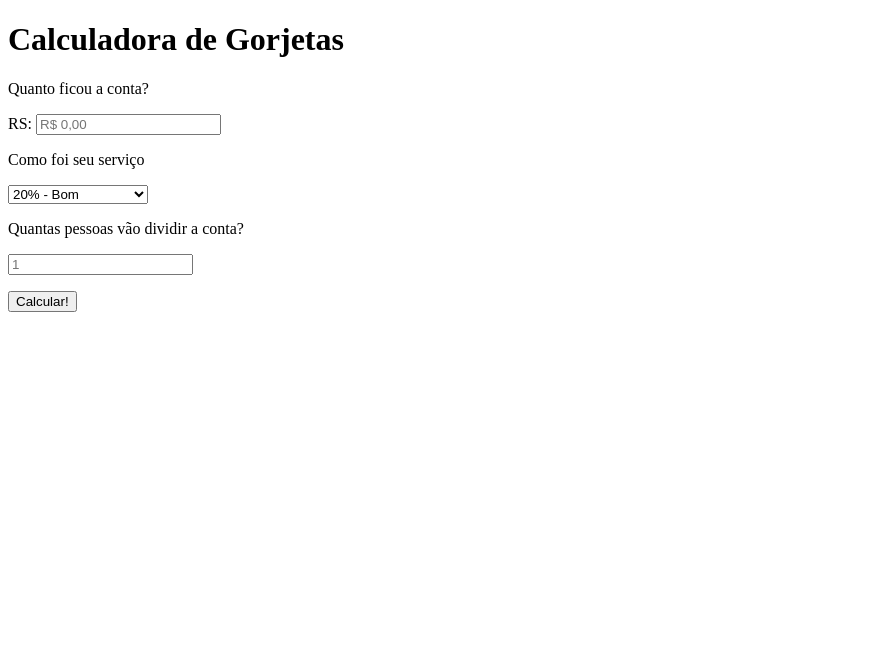
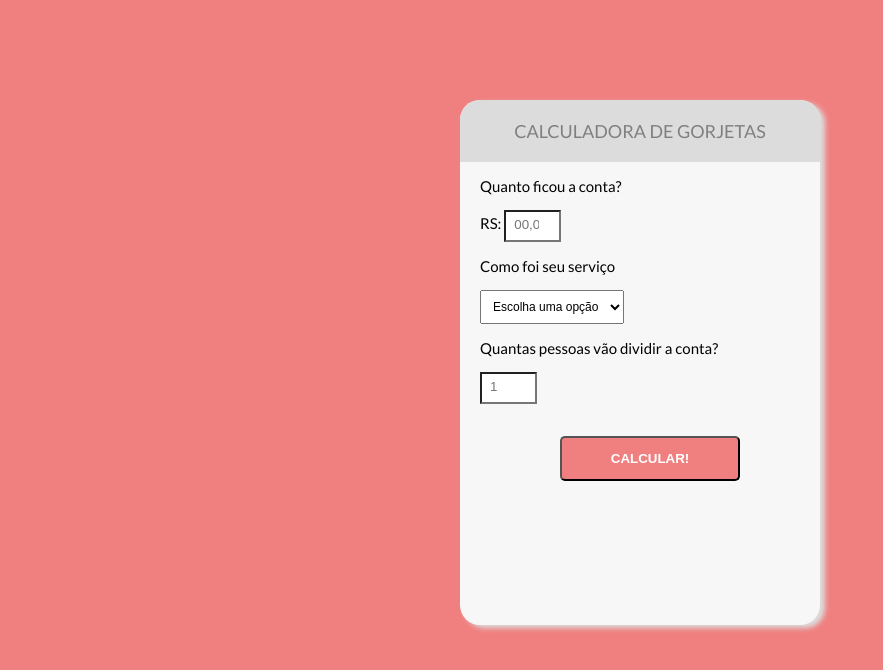
Before and after one commit to emanuelsantossouza/Javascript-CaixaTroco, a plain HTML site: page index.html in a window 1280 px wide. Shown: the whole page, without its empty margins (0-883 px from the left). Drawn offline with Linux system fonts and the light colour scheme.

Commit message:
Aula 2 | Parte Visual HTML e CSS Prontas!

```diff
--- a/index.html
+++ b/index.html
@@ -5,21 +5,29 @@
     <meta charset="UTF-8">
     <meta name="viewport" content="width=device-width, initial-scale=1.0">
     <title>Gorjetas</title>
+    <link rel="stylesheet" href="style.css">
+
+    <!-- Google Fonts -->
+    <link rel="preconnect" href="https://fonts.googleapis.com">
+    <link rel="preconnect" href="https://fonts.gstatic.com" crossorigin>
+    <link href="https://fonts.googleapis.com/css2?family=Inter:wght@400;500&family=Lato:ital,wght@0,100;0,300;0,400;0,700;0,900;1,100;1,300;1,400;1,700;1,900&family=Lilita+One&display=swap"
+    rel="stylesheet">
 </head>
 
 <body>
+    <div id="container">
         <div>
-        <h1>Calculadora de Gorjetas</h1>
+            <h1 class="title">Calculadora de Gorjetas</h1>
         </div>
 
         <div>
-        <form action="" method="get">
+            <form class="tipsForms" action="" method="get">
                 <label for="bill">
                     <p>Quanto ficou a conta?</p>
                 </label>
 
-            <p>RS:
-                <input type="number" name="bill" id="bill" placeholder="R$ 0,00" required>
+                <p >RS:
+                    <input class="formInput" type="number" name="bill" id="bill" placeholder="00,00" required>
                 </p>
 
                 <label for="serveQual" id="serveQual">
@@ -27,10 +35,10 @@
                 </label>
 
                 <p>
-                <select name="serveQual">
+                    <select name="serveQual" class="formSelect">
                         <option disabled selected value="0">Escolha uma opção</option>
                         <option value="0.3">30% - Incrível</option>
-                    <option value="0.2" selected>20% - Bom</option>
+                        <option value="0.2">20% - Bom</option>
                         <option value="0.15">15% - Aceitável</option>
                         <option value="0.1">0.1% - Ruim</option>
                         <option value="0.05">5% - Péssimo</option>
@@ -43,12 +51,14 @@
                 </label>
 
                 <p>
-                <input type="number" placeholder="1" name="people" id="people">
+                    <input class="formInput" type="number" placeholder="1" name="people" id="people">
                 </p>
 
-            <button type="submit">Calcular!</button>
+                <button class="formSubmit" type="submit">Calcular!</button>
             </form>
         </div>
+    </div>
+
 </body>
 
 </html>
--- /dev/null
+++ b/style.css
@@ -0,0 +1,73 @@
+:root{
+    --cor-primaria: lightcoral;
+    --cor-segundaria: gray;
+    --cor-terciaria: gainsboro;
+}
+
+body{
+    background: var(--cor-primaria);
+    font-size: 0.938rem;
+    font-family: Lato, sans-serif;
+}
+
+#container{
+    height: 525px;
+    width: 360px;
+    margin: 100px auto;
+    background: #f7f7f7;
+    box-shadow: 5px 3px 5px var(--cor-terciaria);
+    border-radius: 20px;
+}
+
+.title{
+   background: var(--cor-terciaria);
+   color: var(--cor-segundaria);
+   padding: 20px;
+   text-transform: uppercase;
+   font-size: 18px;
+   font-weight: normal;
+   border-radius: 20px 20px 0 0;
+   text-align: center;
+}
+
+.tipsForms{
+    padding-left: 20px;
+}
+
+.formInput{
+    background-color: #ffffff;
+    width: 40px;
+    padding: 5px 5px 8px 8px;
+}
+
+.formInput:focus{
+    border: 3px solid var(--cor-primaria);
+    outline: none;
+}
+
+.formSelect{
+    padding: 8px 8px 8px 8px;
+    font-size:12px;
+}
+
+.formSubmit{
+    text-transform: uppercase;
+    font-weight: bold;
+    display: block;
+    margin: 2rem auto;
+    border-radius: 5px;
+    width: 180px;
+    height: 45px;
+    background: var(--cor-primaria);
+    color: #ffffff;
+}
+
+.formSubmit:focus{
+    position: relative;
+    top: 2px;
+    left: 1px;
+    right: 2px;
+    outline: none;
+    background-color: black;
+    color: var(--cor-primaria);
+}
```
Lines whose indentation alone changed are shown as unchanged.
